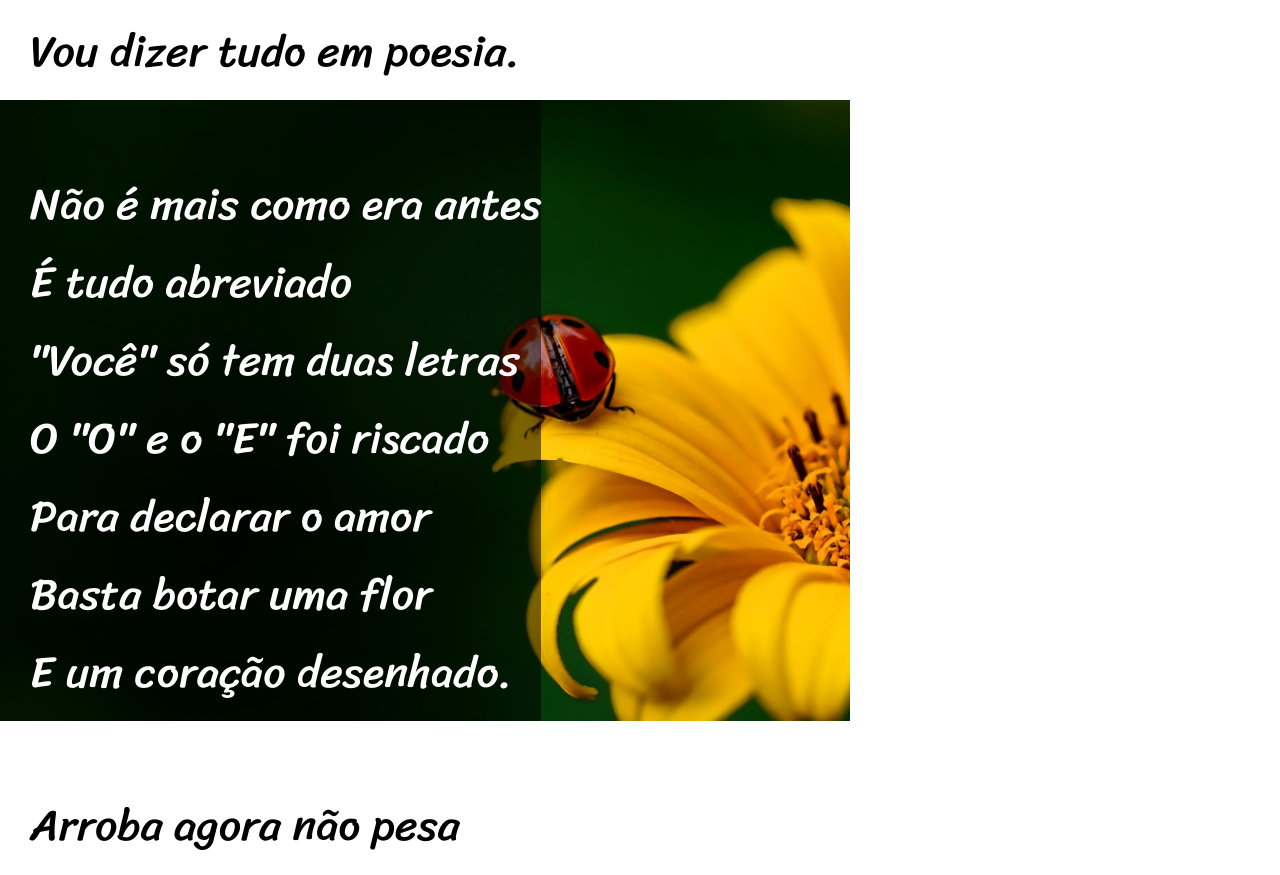
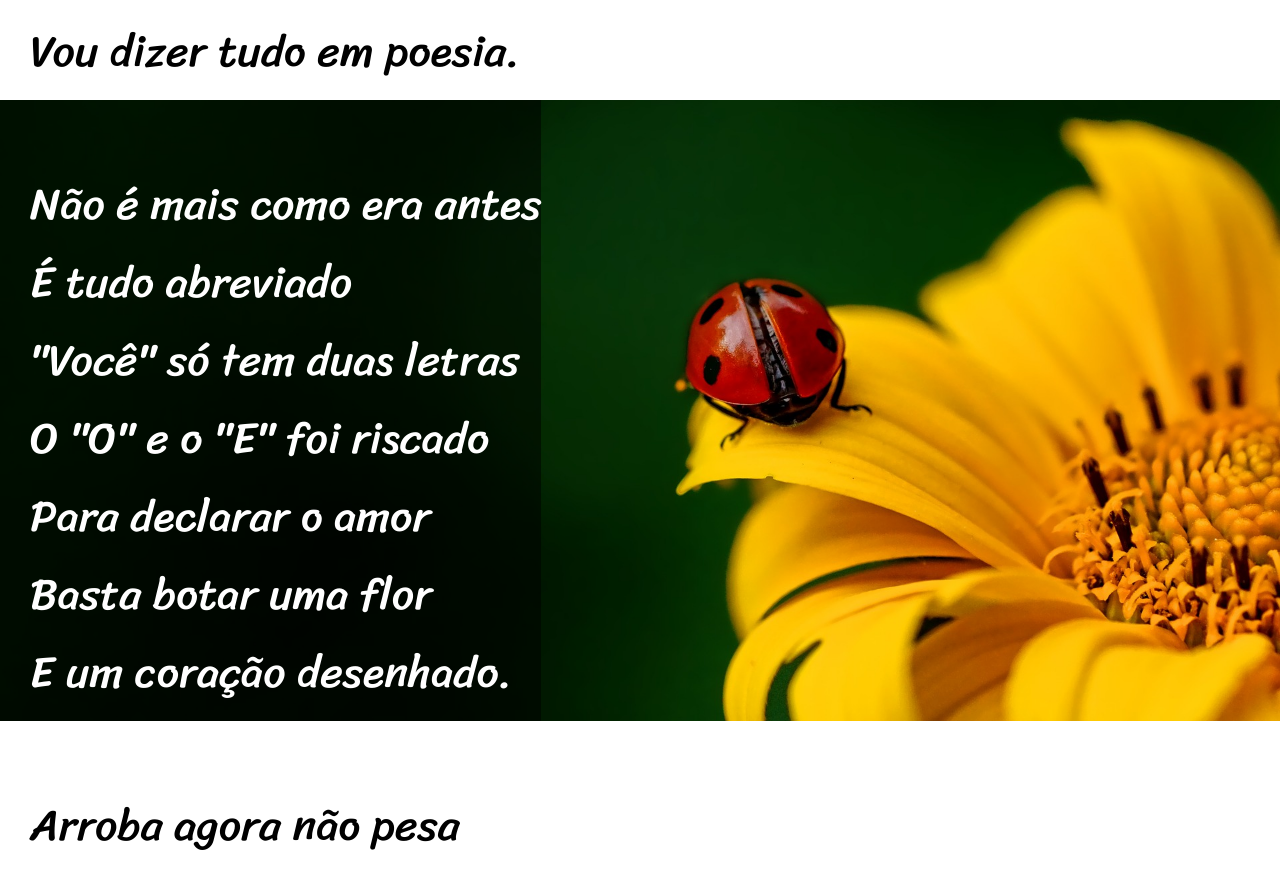
Before and after one commit to Vadzin88/projeto-cordel, a plain HTML site: page index.html in a window 1280 px wide. Shown: the part 781-1656 px from the top of the page. Drawn offline with Linux system fonts and the light colour scheme.

Commit message:
Atualização novamente das dimensoes para celulares

```diff
--- a/style.css
+++ b/style.css
@@ -14,8 +14,8 @@
 }
 
 main {
-    min-width: 200px;
-    max-width: 850px;
+    min-width: 480px;
+    max-width: 1800px;
 }
 header h1 {
     font-family: var(--po);
@@ -62,6 +62,7 @@ section#img1 {
     background-repeat: no-repeat;
     background-size: cover;
     background-color: aqua;
+    background-position: center center;
 }
 
 section#img1 p {
```
